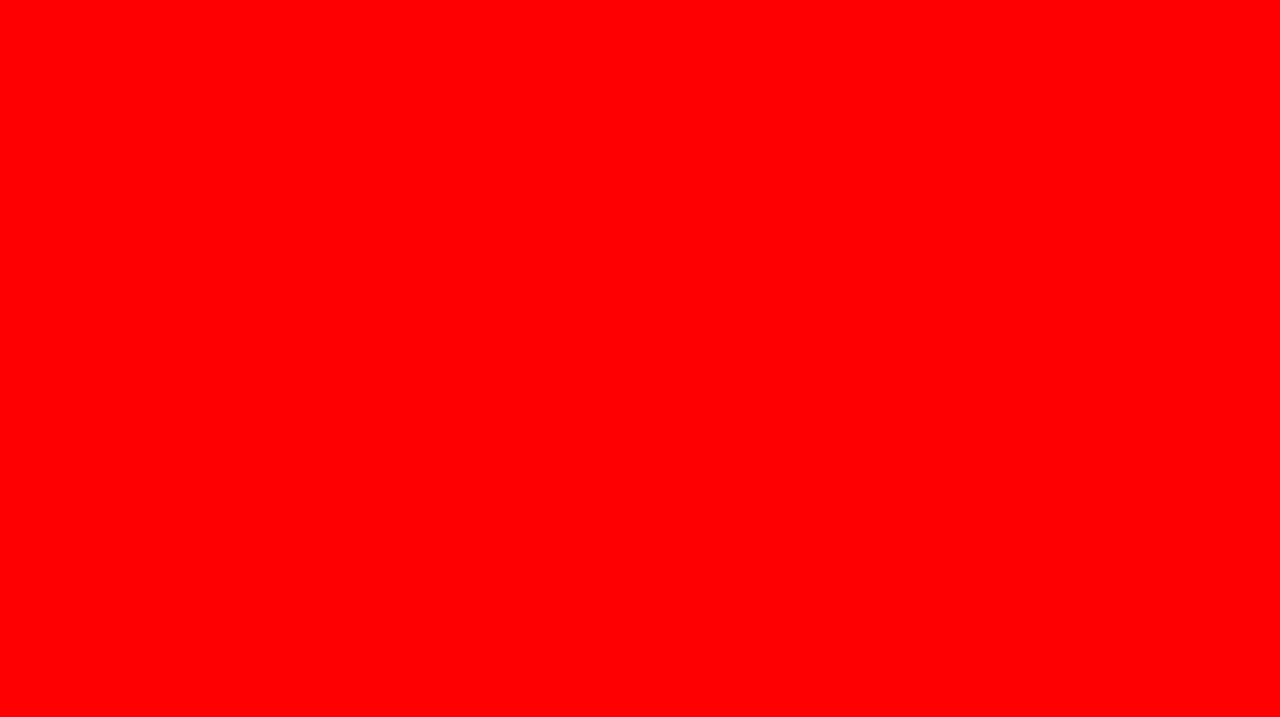
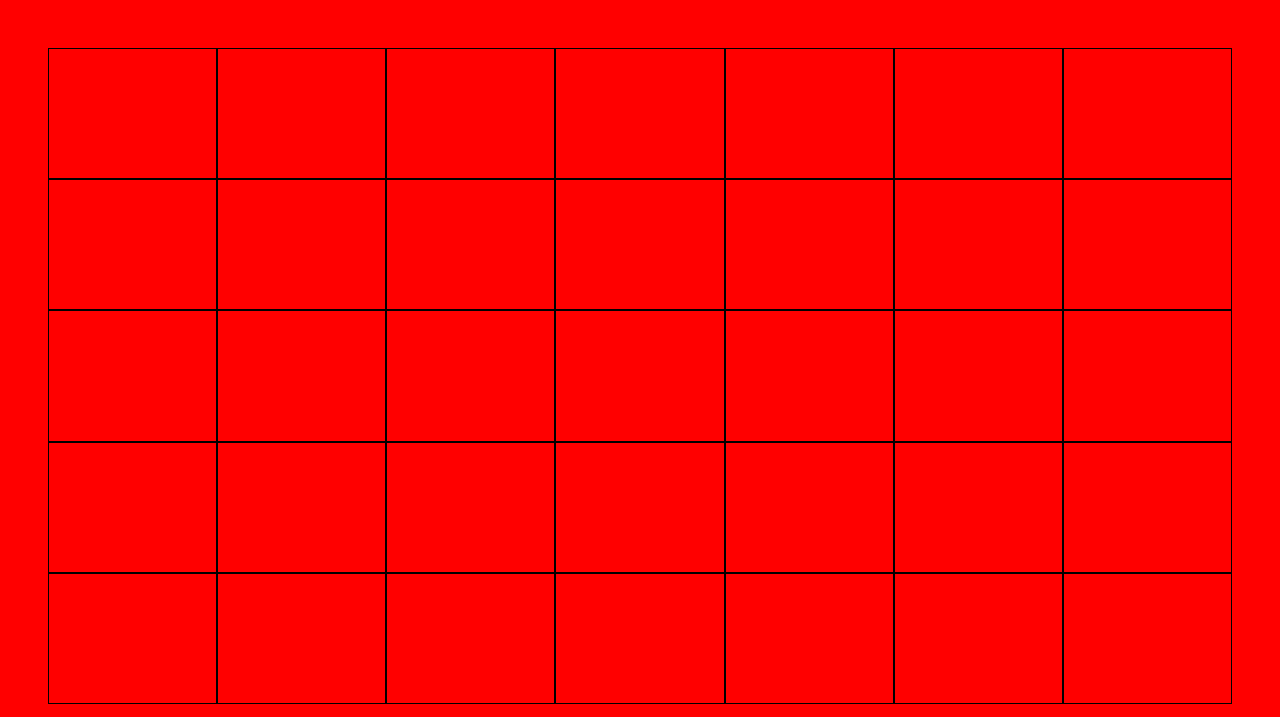
Before and after one commit to MatteoZattini/html-css-zoom, a plain HTML site: page index.html in a window 1280 px wide. Shown: the top 717 px of the page. Drawn offline with Linux system fonts and the light colour scheme.

Commit message:
Added users

```diff
--- a/index.html
+++ b/index.html
@@ -11,7 +11,41 @@
     <!-- contenuto main web app -->
     <main>
         <div class="main-container">
-
+            <div class="user"></div>
+            <div class="user"></div>
+            <div class="user"></div>
+            <div class="user"></div>
+            <div class="user"></div>
+            <div class="user"></div>
+            <div class="user"></div>
+            <div class="user"></div>
+            <div class="user"></div>
+            <div class="user"></div>
+            <div class="user"></div>
+            <div class="user"></div>
+            <div class="user"></div>
+            <div class="user"></div>
+            <div class="user"></div>
+            <div class="user"></div>
+            <div class="user"></div>
+            <div class="user"></div>
+            <div class="user"></div>
+            <div class="user"></div>
+            <div class="user"></div>
+            <div class="user"></div>
+            <div class="user"></div>
+            <div class="user"></div>
+            <div class="user"></div>
+            <div class="user"></div>
+            <div class="user"></div>
+            <div class="user"></div>
+            <div class="user"></div>
+            <div class="user"></div>
+            <div class="user"></div>
+            <div class="user"></div>
+            <div class="user"></div>
+            <div class="user"></div>
+            <div class="user"></div>
         </div>
     </main>
 
--- a/style.css
+++ b/style.css
@@ -11,6 +11,19 @@
     width: 100%;
     height: 90vh;
     background-color: red;
+    padding-left: 3rem;
+    padding-right: 3rem;
+    padding-top: 3rem;
+    padding-bottom: 1rem;
+    display: flex;
+    flex-wrap: wrap;
+}
+
+.user{
+    width: calc(100% / 7);
+    height: calc(100% / 5);
+    /* margin: 1rem 0.5rem; */
+    border: 1px solid black;
 }
 
 /* Footer */
```
